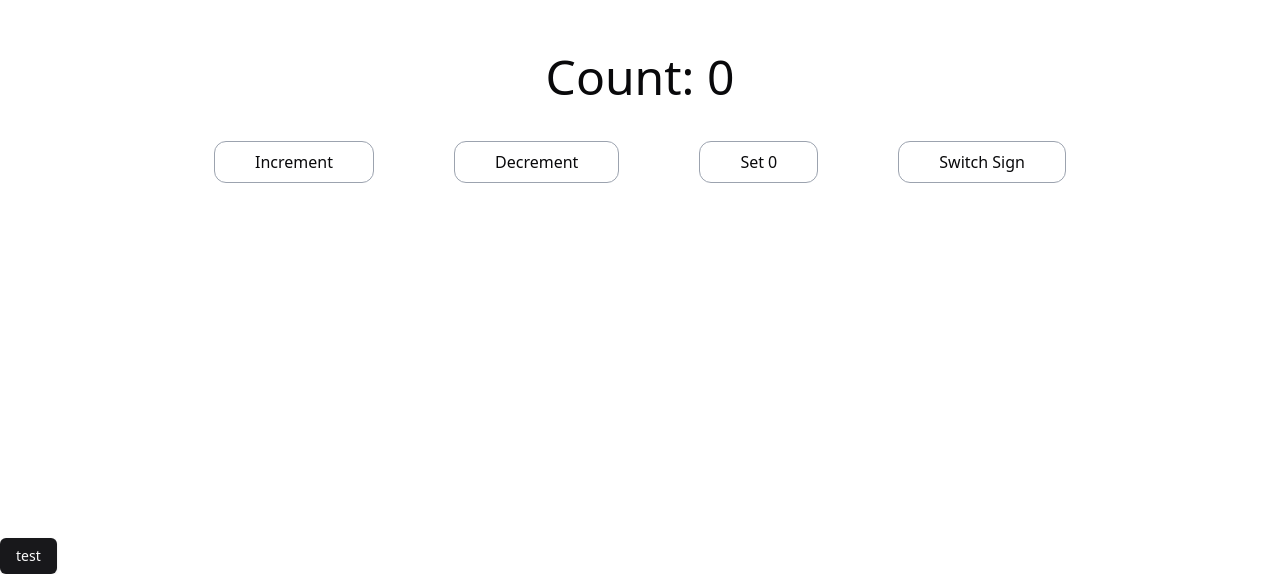
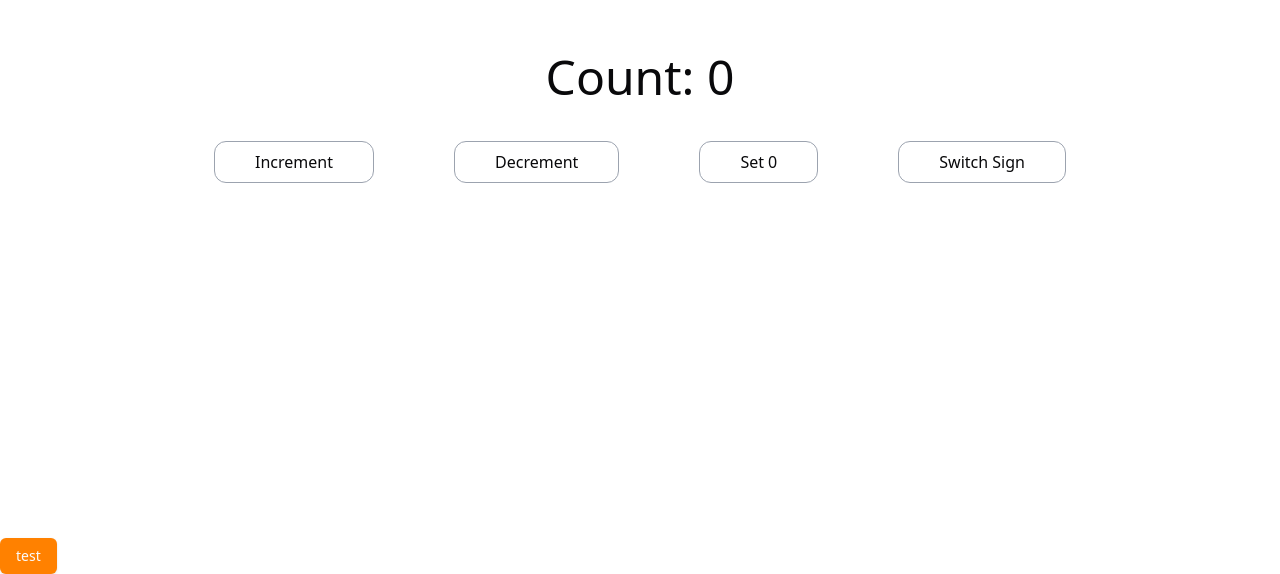
Before and after one commit to Peemapol/react-test, a Next.js app: page / in a window 1280 px wide. Shown: the part 262-836 px from the top of the page. Built offline with nearby package versions, Linux system fonts and the light colour scheme.

Commit message:
move component

```diff
--- a/src/app/globals.css
+++ b/src/app/globals.css
@@ -9,7 +9,7 @@
     --card-foreground: 240 10% 3.9%;
     --popover: 0 0% 100%;
     --popover-foreground: 240 10% 3.9%;
-    --primary: 240 5.9% 10%;
+    --primary: #ff8100;
     --primary-foreground: 0 0% 98%;
     --secondary: 240 4.8% 95.9%;
     --secondary-foreground: 240 5.9% 10%;
--- a/src/app/page.tsx
+++ b/src/app/page.tsx
@@ -1,4 +1,4 @@
-import Counter from "./component/Counter"
+import Counter from "@/components/ui/Counter"
 import { Button } from "@/components/ui/button"
 
 export default function Home() {
--- a/tailwind.config.ts
+++ b/tailwind.config.ts
@@ -21,9 +21,13 @@ const config: Config = {
   				foreground: 'hsl(var(--popover-foreground))'
   			},
   			primary: {
-  				DEFAULT: 'hsl(var(--primary))',
+  				DEFAULT: 'var(--primary)',
   				foreground: 'hsl(var(--primary-foreground))'
   			},
+				// primary: {
+  			// 	DEFAULT: '#ff8100',
+  			// 	foreground: 'hsl(var(--primary-foreground))'
+  			// },
   			secondary: {
   				DEFAULT: 'hsl(var(--secondary))',
   				foreground: 'hsl(var(--secondary-foreground))'
```
Also changed, not shown: src/components/ui/Counter.tsx (renamed from src/app/component/Counter.tsx), 1 other file (tests, documents, lock files or other folders).
